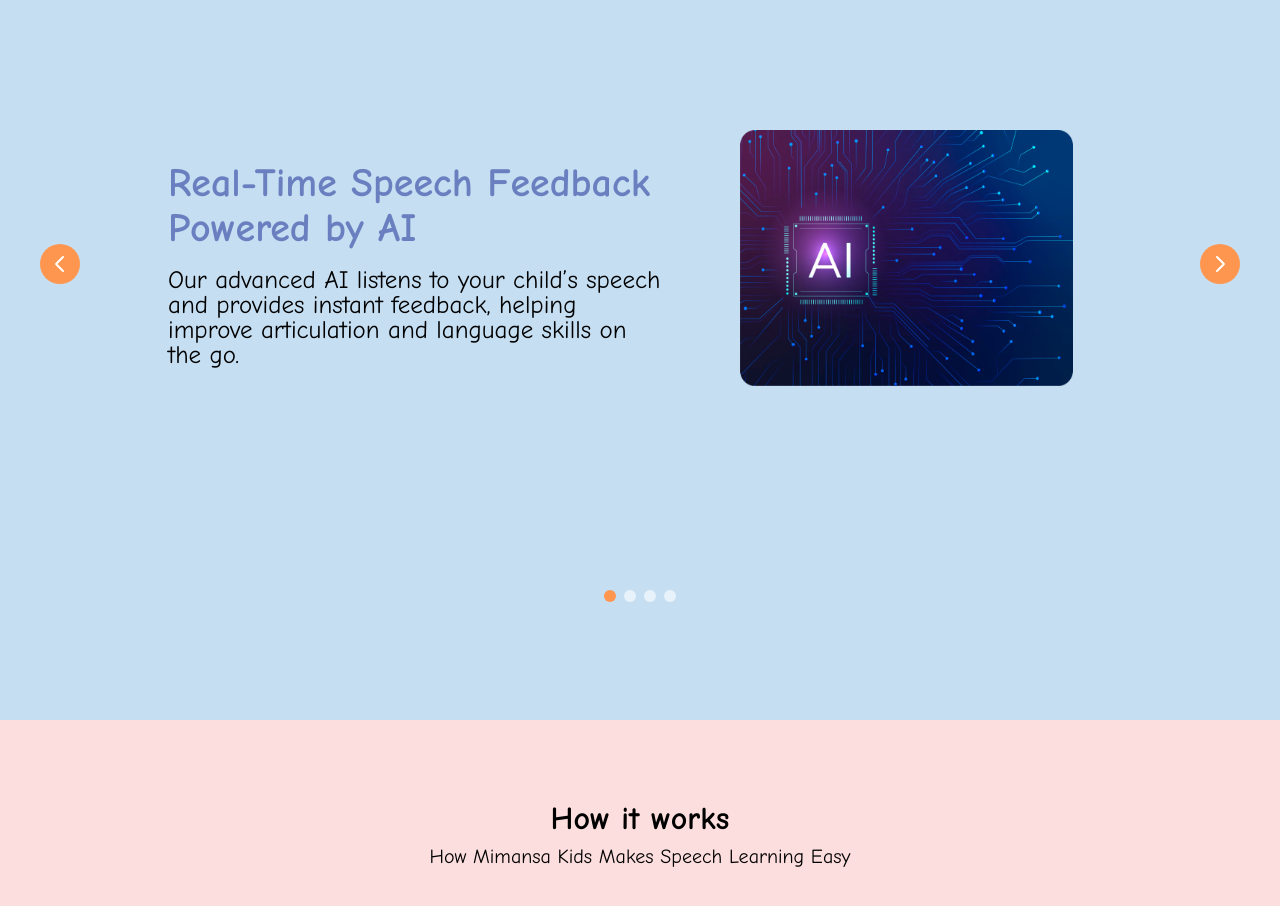
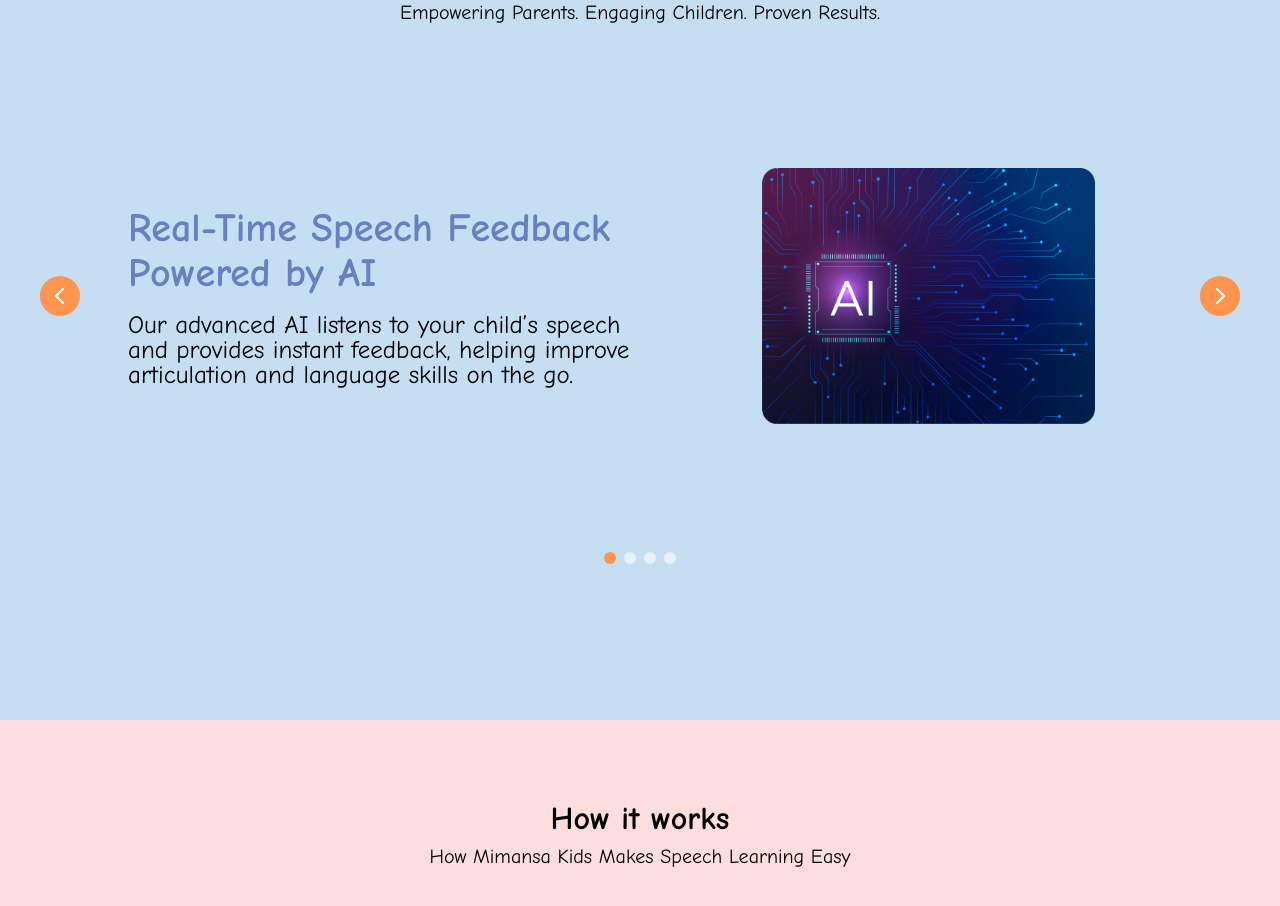
Before and after one commit to MimansaDeveloper/Mimansa-Play, a React (Vite) app in the folder frontend/: page / in a window 1280 px wide. Shown: the part 1140-2046 px from the top of the page. Built offline with nearby package versions, Linux system fonts and the light colour scheme.

Commit message:
minor slider changes

```diff
--- a/frontend/src/pages/SliderSection.jsx
+++ b/frontend/src/pages/SliderSection.jsx
@@ -69,7 +69,7 @@
         </button>
 
         {/* Main Content Section */}
-        <div className="flex justify-between items-center w-full max-w-5xl px-10 space-x-10">
+        <div className="flex justify-between items-center w-full max-w-5xl  space-x-10">
           {/* Text Section */}
           <div className="flex flex-col justify-center w-[60%]">
             <h2 className="font-comic-neue text-[#6A7FBF] font-bold text-[40px] leading-[45px] mb-4">
@@ -81,7 +81,7 @@
           </div>
 
           {/* Image Placeholder Section */}
-          <div className="flex justify-center items-center w-[50%] mb-3">
+          <div className="flex justify-center items-center w-[50%] ">
             <div className="w-[26vw] h-[20vw]   flex justify-center items-center rounded-xl">
               <img
                 src={slides[currentSlide].image}
@@ -110,7 +110,7 @@
       </div>
 
       {/* Pagination Dots */}
-      <div className="flex justify-center mt-48 space-x-2">
+      <div className="flex justify-center mt-32 space-x-2">
         {slides.map((_, index) => (
           <span
             key={index}
```
